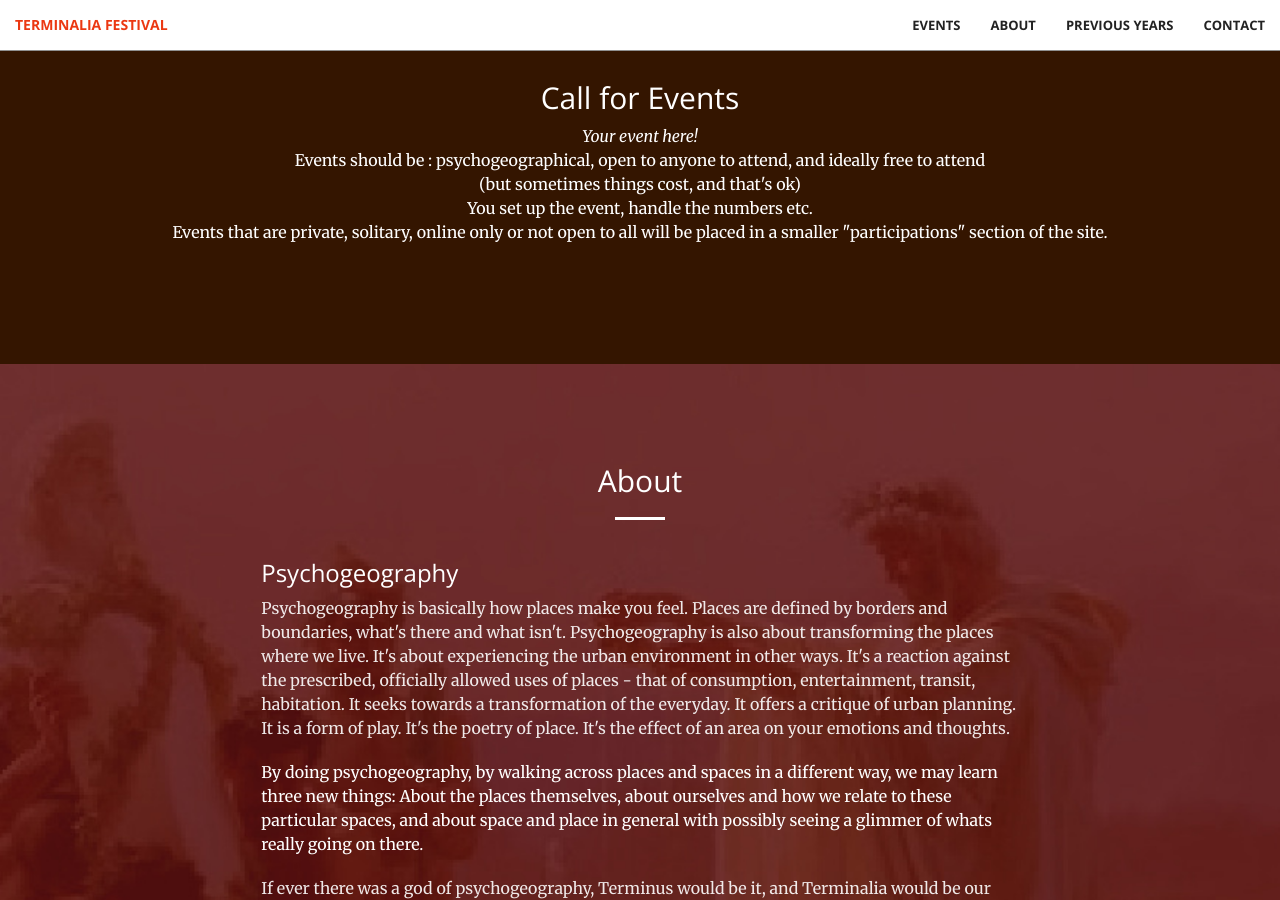
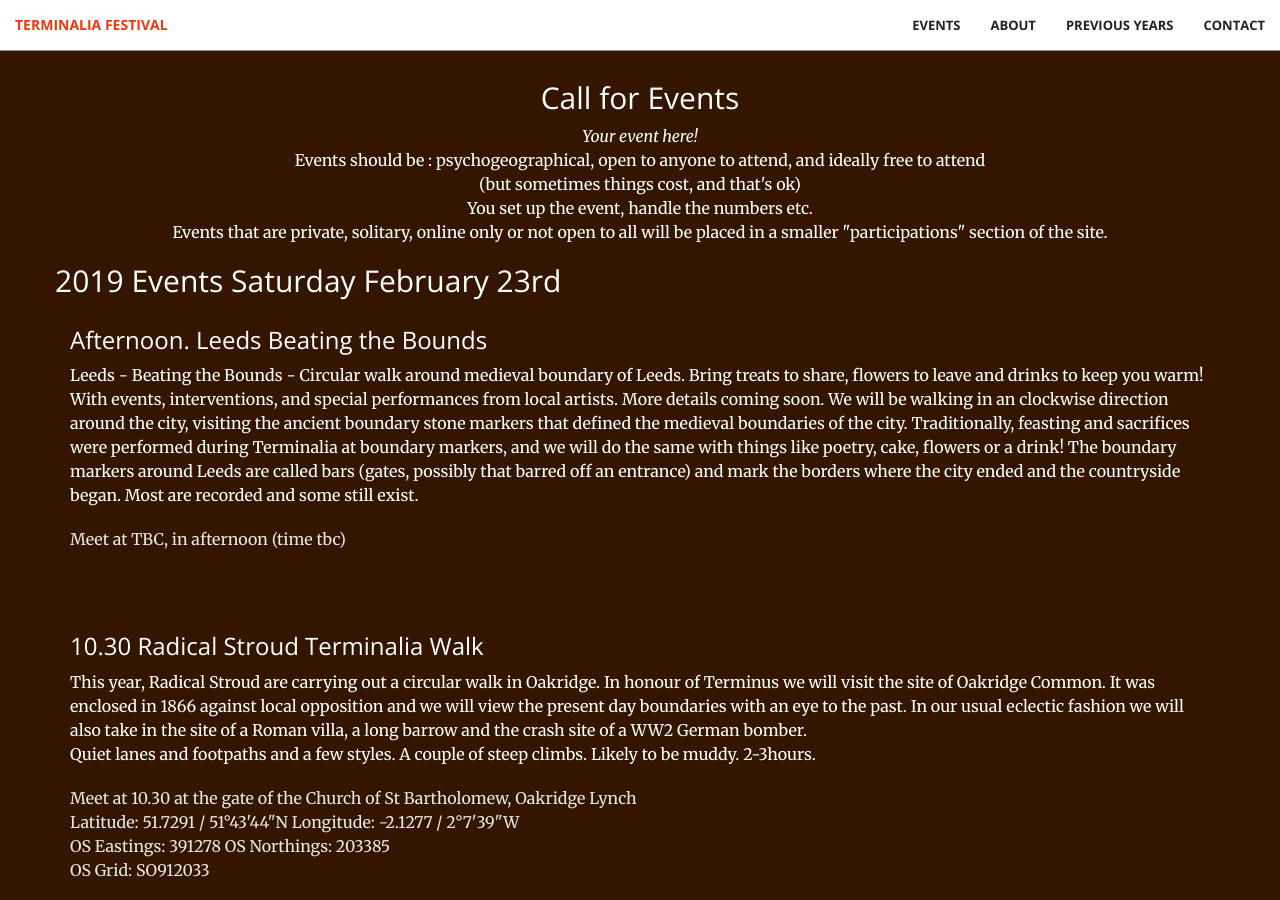
Before and after one commit to timwaters/terminalia, a Jekyll site: the page built from index.html, in a window 1280 px wide and 900 px high, scrolled down 1496 px. Built offline with Jekyll 4.4.1, drawn with Linux system fonts in a browser that asks for light colours.

Commit message:
add initial events

```diff
--- a/_includes/events.html
+++ b/_includes/events.html
@@ -15,6 +15,43 @@
         </div>
 
         <hr class="light">
+        <h2 class="section-heading">2019 Events Saturday February 23rd </h2>
+
+        <div class="col-lg-12 col-lg-offset-0 text-left event">
+
+          <h3>Afternoon.  Leeds Beating the Bounds</h3>
+
+          <p class="text">
+            Leeds - Beating the Bounds - Circular walk around medieval boundary of Leeds. Bring treats to share, flowers to leave and drinks to keep you warm! With events, interventions, and special performances from local artists. More details coming soon. We will be walking in an clockwise direction around the city, visiting the ancient boundary stone markers that defined the medieval boundaries of the city. Traditionally, feasting and sacrifices were performed during Terminalia at boundary markers, and we will do the same with things like poetry, cake, flowers or a drink! The boundary markers around Leeds are called bars (gates, possibly that barred off an entrance) and mark the borders where the city ended and the countryside began. Most are recorded and some still exist.
+          </p>
+          <p class="text-faded">
+            Meet at TBC, in afternoon (time tbc)
+          </p>
+        </div>
+
+        <div class="col-lg-12 col-lg-offset-0 text-left event">
+
+          <h3>10.30 Radical Stroud Terminalia Walk </h3>
+
+
+          <p class="text">
+            This year, Radical Stroud are carrying out a circular walk in Oakridge. In honour of Terminus we will visit the site of
+            Oakridge Common. It was enclosed in 1866 against local opposition and we will view the present day boundaries with an
+            eye to the past. In our usual eclectic fashion we will also take in the site of a Roman villa, a long barrow and the
+            crash site of a WW2 German bomber.
+            <br />
+            Quiet lanes and footpaths and a few styles. A couple of steep climbs. Likely to be muddy. 2-3hours.
+          </p>
+          <p class="text-faded">
+            Meet at 10.30 at the gate of the Church of St Bartholomew,  Oakridge Lynch <br />
+            Latitude: 51.7291 / 51°43'44"N   Longitude: -2.1277 / 2°7'39"W <br />
+            OS Eastings: 391278  OS Northings: 203385 <br />
+            OS Grid: SO912033
+          </p>
+        </div>
+
+
+
 
  <!--
       <div class="col-lg-12 col-lg-offset-0 text-left event">
```
